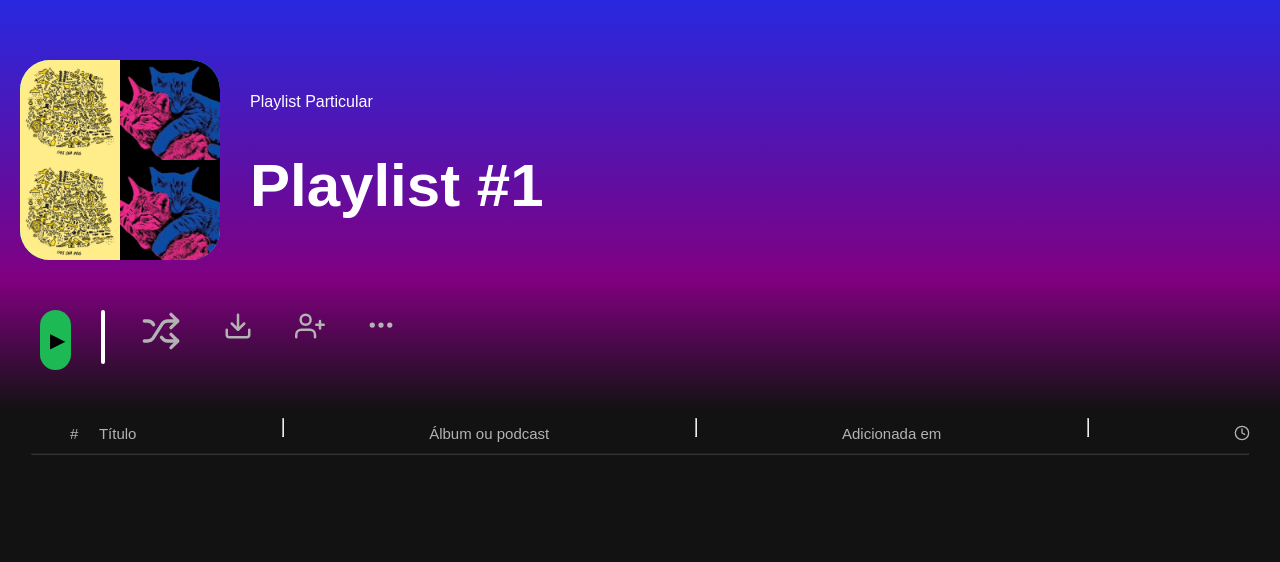
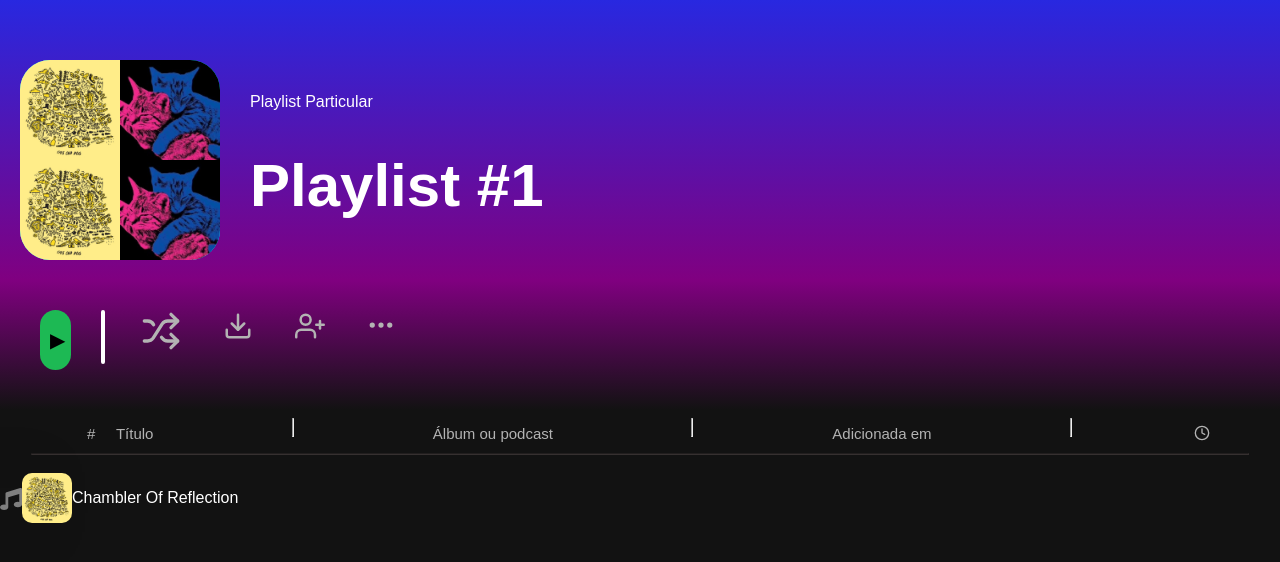
Before and after one commit to arthurreispolini/Apps-Assigment, a React (Vite) app in the folder meu-projeto-react/: page /playlist in a window 1280 px wide. Shown: the top 562 px of the page. Built offline with nearby package versions, Linux system fonts and the light colour scheme.

Commit message:
Feito até o começo dos cards de música

```diff
--- a/meu-projeto-react/src/Playlist.css
+++ b/meu-projeto-react/src/Playlist.css
@@ -161,7 +161,7 @@
     justify-content: space-around;
     color: #b3b3b3;
     margin-left: 70px;
-     margin-right: 30px;
+    margin-right: 70px;
 }
 .tituloplaylist .icone-relogio{
   padding-top: 15px;
@@ -169,6 +169,10 @@
 .tituloplaylist :hover{
     color: #fff;
     cursor: pointer;
+}
+.tituloplaylist p {
+    border-left: 1px solid #121212;
+    padding: 0 1rem;
 }
 .poxavida{
     color: #b3b3b3;
@@ -186,3 +190,36 @@ icone-relogio{
     font-size: 16px;
     color: #b3b3b3;
 }
+
+.cardmusic{
+    width: 100%;
+    height: 70px;
+    display: flex;
+    justify-content: flex-start;
+    align-items: center;
+}
+.capa-padrao {
+    width: 22px;
+    height: 20px;
+    color: #ffffff;
+    box-shadow: 0 4px 60px rgba(0,0,0,.5);
+}
+
+.capa-padrao svg {
+    color: #7f7f7f;
+    font-size: 22px;
+}
+.musiccard{
+    border-radius: 10px;
+    width: 50px;
+    height: 50px;
+    overflow: hidden;
+}
+.musiccard img{
+    object-fit: cover;
+    width: 50px;
+    height: 50px;
+}
+.pcardmusic{
+    color: #fff;
+}
--- a/meu-projeto-react/src/Playlist.jsx
+++ b/meu-projeto-react/src/Playlist.jsx
@@ -11,6 +11,7 @@ import { FiUserPlus } from 'react-icons/fi'
 import { BsThreeDots } from 'react-icons/bs'
 import { FaSearch } from 'react-icons/fa'
 import { LuClock } from 'react-icons/lu'
+import { FaMusic } from 'react-icons/fa'
 
 function Playlist() {
    const[play2, setPlay2] = useState(false)
@@ -82,6 +83,15 @@ function Playlist() {
 </span>
     </div>
     <hr className='hrfora' />
+    <div className='cardmusic'>
+<div className="capa-padrao">
+  <FaMusic />
+</div>
+<div className='musiccard'>
+  <img src={Marco} alt="foto" />
+</div>
+<p className='pcardmusic'>Chambler Of Reflection</p>
+</div>
     </div>
   )
 }
```
